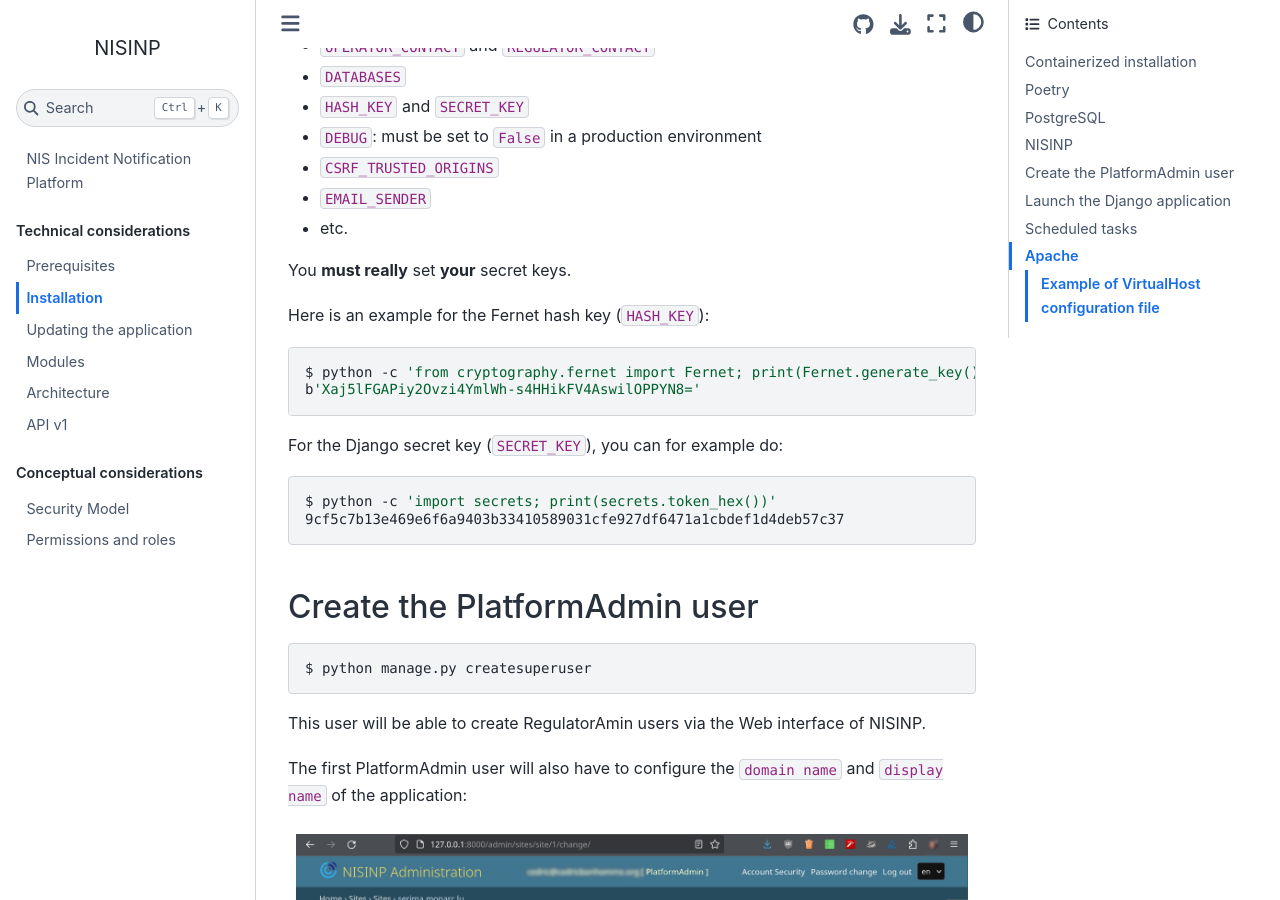
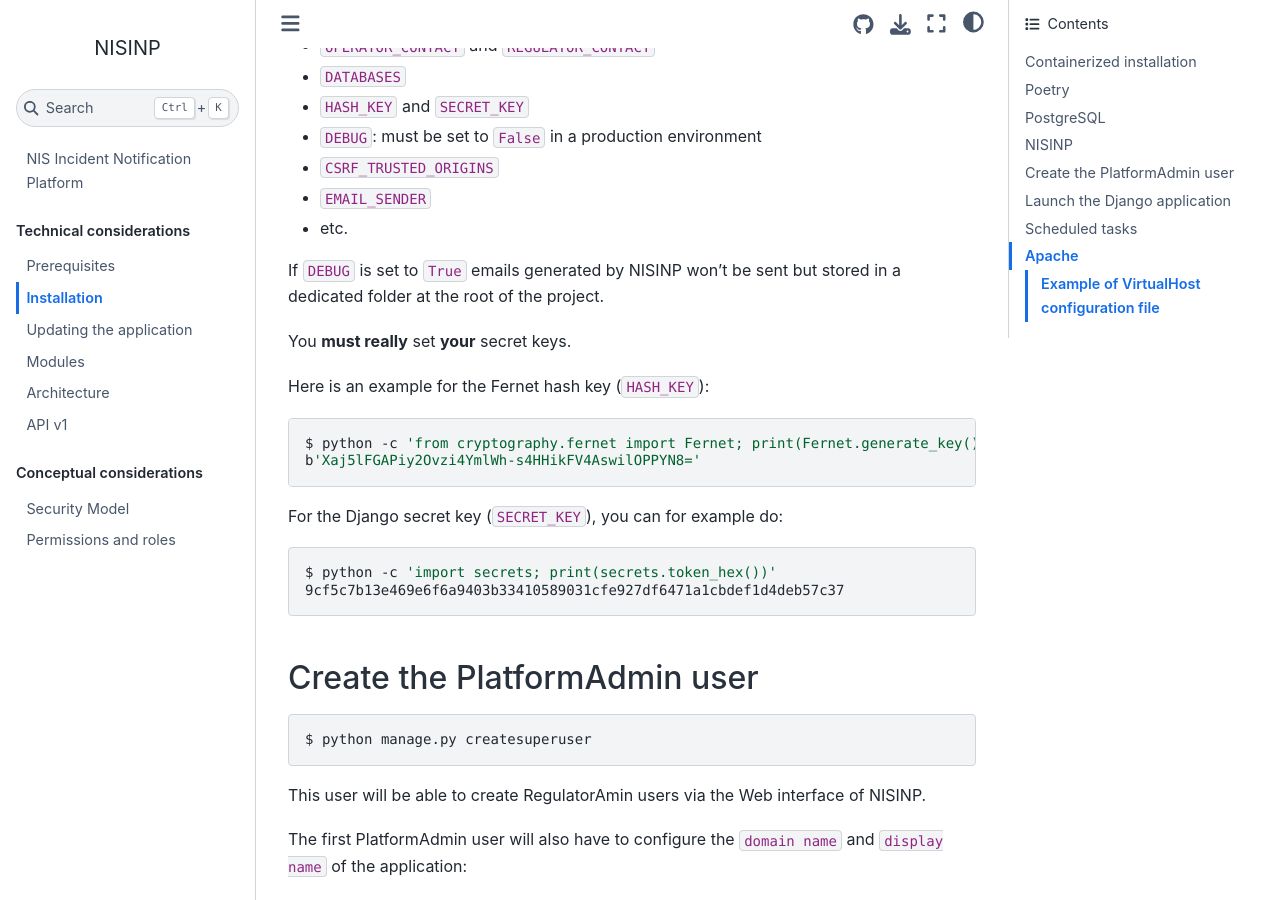
Before and after one commit to informed-governance-project/NISINP, a Sphinx documentation site: the page built from docs/installation.rst, in a window 1280 px wide and 900 px high, scrolled down 2018 px. Built offline with Sphinx 7.4.7 and the Sphinx Book theme 1.1.4, drawn with Linux system fonts in a browser that asks for light colours.

Commit message:
chg: [documentation] Updated installation section, added information about email notifications.

```diff
--- a/docs/installation.rst
+++ b/docs/installation.rst
@@ -105,6 +105,9 @@
 - ``CSRF_TRUSTED_ORIGINS``
 - ``EMAIL_SENDER``
 - etc.
+
+If ``DEBUG`` is set to ``True`` emails generated by NISINP won't be sent but
+stored in a dedicated folder at the root of the project.
 
 You **must really** set **your** secret keys.
 
```
